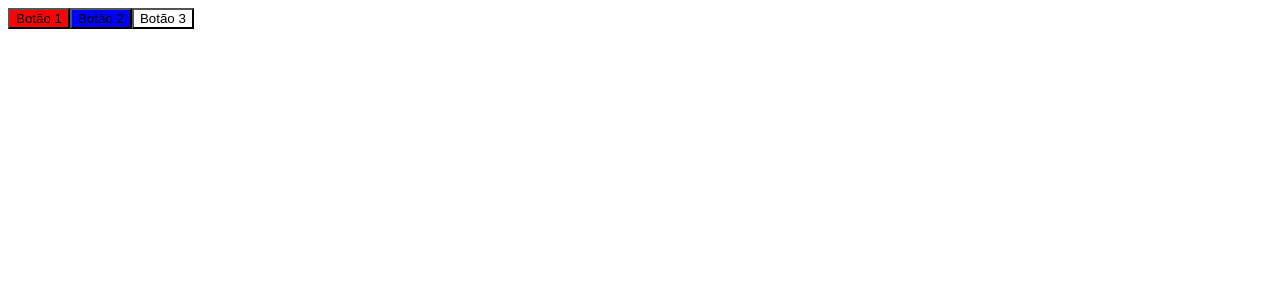
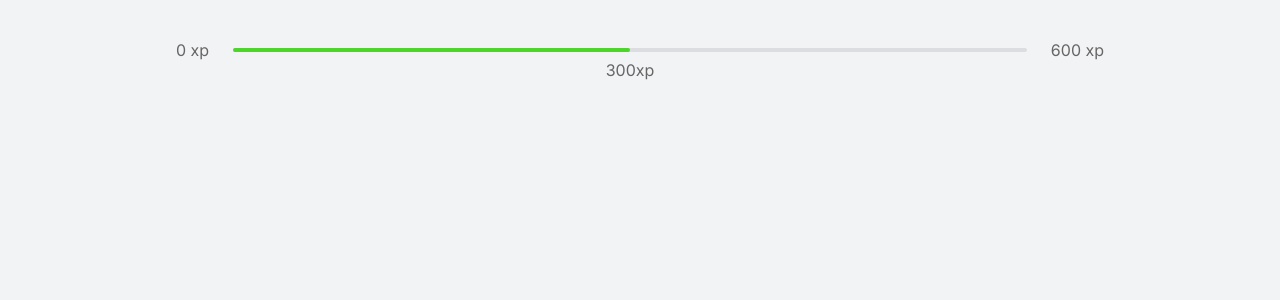
Before and after one commit to Johnbrow10/nlw4-trilha-reactjs, a React (Create React App) app: page / in a window 1280 px wide. Shown: the top 300 px of the page. Built offline with nearby package versions, Linux system fonts and the light colour scheme.

Commit message:
Criando componente com a barra de experiencia e estilizando.

```diff
--- a/public/index.html
+++ b/public/index.html
@@ -1,14 +1,21 @@
 <!DOCTYPE html>
 <html lang="en">
+
 <head>
   <meta charset="utf-8" />
   <meta name="viewport" content="width=device-width, initial-scale=1" />
 
+  <link rel="preconnect" href="https://fonts.gstatic.com">
+  <link href="https://fonts.googleapis.com/css2?family=Inter:wght@400;500&family=Rajdhani:wght@600&display=swap"
+    rel="stylesheet">
+
   <title>React App</title>
 </head>
+
 <body>
   <noscript>You need to enable JavaScript to run this app.</noscript>
   <div id="root"></div>
 
 </body>
+
 </html>
--- a/src/App.tsx
+++ b/src/App.tsx
@@ -1,13 +1,12 @@
-import { Button } from './components/Button'
-
+import React from "react";
+import './styles/global.css';
+import { ExperienceBar } from "./components/experienceBar";
 
 function App() {
   return (
-    <>
-      <Button color="red"> Botão 1 </Button>
-      <Button color="blue"> Botão 2 </Button>
-      <Button color="white"> Botão 3 </Button>
-    </>
+    <div className="container">
+     <ExperienceBar/>
+    </div>
   );
 }
 
--- a/src/components/Button.tsx
+++ /dev/null
@@ -1,12 +0,0 @@
-interface ButtonProps {
-    color: string;
-    children: string;
-}
-
-export function Button(props: ButtonProps) {
-    return (
-        <button type="button" style={{ backgroundColor: props.color }}>
-            {props.children}
-        </button>
-    )
-}
--- /dev/null
+++ b/src/components/experienceBar.tsx
@@ -0,0 +1,13 @@
+export function ExperienceBar() {
+    return (
+        <header className="experience-bar">
+            <span>0 xp</span>
+            <div>
+                <div style={{ width: '50%' }} />
+
+                <span className="current-experience" style={{ left: '50%'}}> 300xp</span>
+            </div>
+            <span>600 xp</span>
+        </header>
+    )
+}
--- /dev/null
+++ b/src/styles/global.css
@@ -0,0 +1,91 @@
+* {
+    padding   : 0;
+    margin    : 0;
+    box-sizing: border-box
+}
+
+:root {
+    --white         : #fff;
+    --background    : #f2f3f5;
+    --gray-line     : #DCDDE0;
+    --text          : #666666;
+    --text-highlight: #b3b9ff;
+    --title         : #2e384d;
+    --red           : #e83f5b;
+    --green         : #4cd62b;
+    --blue          : #5965e0;
+    --blue-dark     : #4953b8;
+    --blue-twiter   : #2aa9e0;
+}
+
+@media(max-width:1080px) {
+    html {
+        font-size: 93.75%;
+    }
+}
+
+@media(max-width:720px) {
+    html {
+        font-size: 87.5%;
+    }
+}
+
+body {
+    background: var(--background);
+    color     : var(--text);
+}
+
+body,
+input,
+textarea,
+button {
+    font: 400 1rem 'Inter', sans-serif;
+}
+
+button {
+    cursor: pointer;
+}
+
+a {
+    color          : inherit;
+    text-decoration: none;
+}
+
+.container {
+    height        : 100vh;
+    max-width     : 992px;
+    margin        : 0 auto;
+    padding       : 2.5rem 2rem;
+    display       : flex;
+    flex-direction: column;
+}
+
+.experience-bar {
+    display    : flex;
+    align-items: center;
+}
+
+.experience-bar span {
+    font-size: 1rem;
+}
+
+.experience-bar>div {
+    flex            : 1rem;
+    height          : 4px;
+    border-radius   : 4px;
+    background-color: var(--gray-line);
+    margin          : 0 1.5rem;
+    position        : relative;
+}
+
+.experience-bar>div>div {
+    height          : 4px;
+    border-radius   : 4px;
+    background-color: var(--green);
+}
+
+span.current-experience {
+    position: absolute;
+    top     : 12px;
+    transform: translate(-50%);
+}
```
Lines whose indentation alone changed are shown as unchanged.
